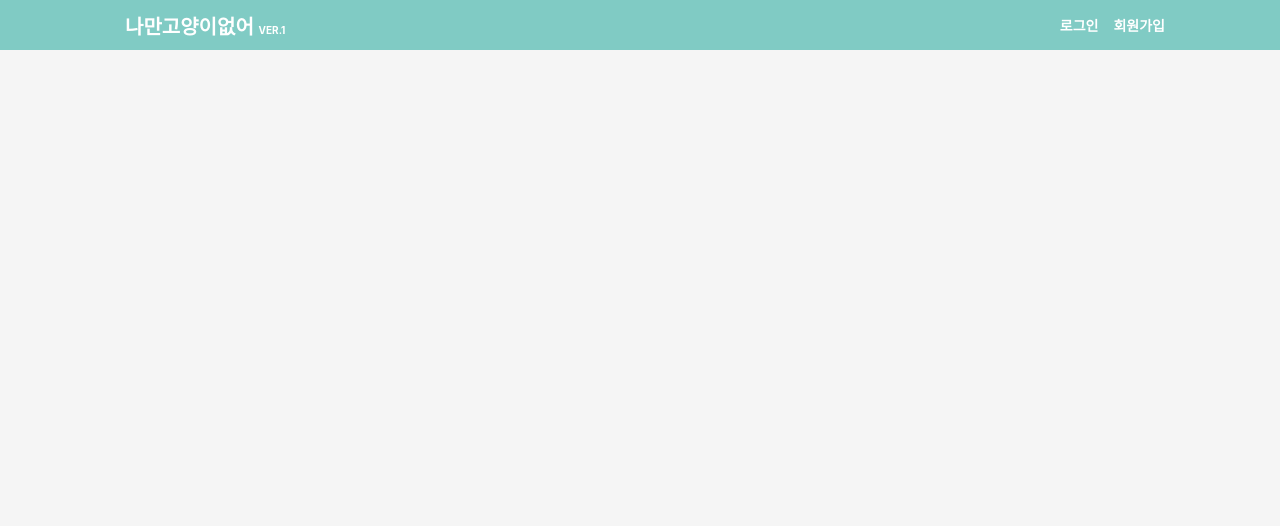
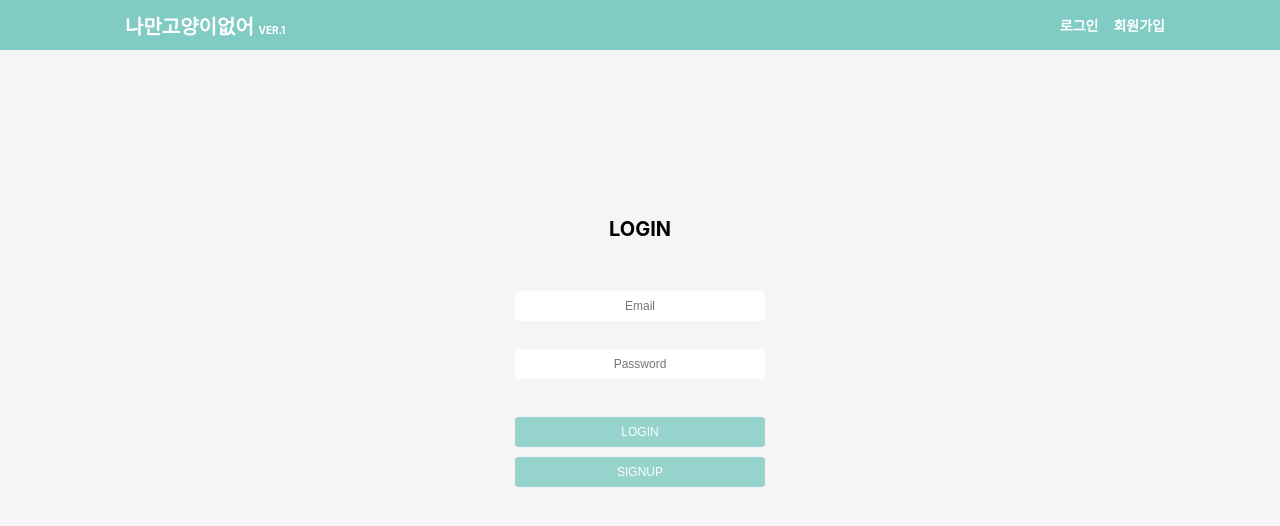
Before and after one commit to mango-universe/ihavecat-web, a React (Create React App) app: page /login in a window 1280 px wide. Shown: the top 526 px of the page. Built offline with nearby package versions, Linux system fonts and the light colour scheme.

Commit message:
Add: Login 레이아웃 / 디자인, signup Page 일부 수정

```diff
--- a/src/App.js
+++ b/src/App.js
@@ -1,14 +1,19 @@
 import Header from './pages/header';
 import Signup from './pages/signup';
+import Login from './pages/login';
 import { Route } from 'react-router-dom';
 
 const App = () => {
   return (
     <div className="App">
-      <Header></Header>
+      <Header />
+
+      <Route path="/login">
+        <Login />
+      </Route>
 
       <Route path="/signup">
-        <Signup></Signup>
+        <Signup />
       </Route>
 
     </div>
--- a/src/css/login.css
+++ b/src/css/login.css
@@ -1,7 +1,54 @@
-* {
-    box-sizing: border-box;
+.login-section {
+    width: 100%;
+    height: 100vh;
+    display: flex;
+    justify-content: center;
+    align-items: center;
 }
 
-body {
-    background-color: #f5f5f5;
+.login-form {
+    width: 500px;
+    height: 500px;
+    text-align: center;
 }
+
+.login-form__title {
+    font-size: 20px;
+    margin-bottom: 50px;
+}
+
+.login-form input {
+    outline: none;
+    border: none;
+    border-radius: 4px;
+    width: 250px;
+    height: 30px;
+    padding: 5px;
+    font-size: 12px;
+    text-align: center;
+}
+
+.login-form input:focus {
+    border: 2px solid #80cbc4;
+    background-color: #fff;
+}
+
+.login-form button {
+    display: block;
+    width: 250px;
+    height: 30px;
+    margin: 10px auto;
+    outline: none;
+    border: none;
+    background-color: #80cbc4;
+    border-radius: 4px;
+    font-size: 12px;
+    color: white;
+    font-weight: 500;
+    opacity: 0.8;
+    cursor: pointer;
+}
+
+.login-form button:hover {
+    opacity: 1;
+}
--- a/src/css/signup.css
+++ b/src/css/signup.css
@@ -4,22 +4,6 @@
 
 body {
     background-color: #f5f5f5;
-}
-
-input {
-    outline: none;
-    border: none;
-    border-radius: 4px;
-    width: 250px;
-    height: 30px;
-    padding: 5px;
-    font-size: 12px;
-    text-align: center;
-}
-
-input:focus {
-    border: 2px solid #80cbc4;
-    background-color: #fff;
 }
 
 input::placeholder {
@@ -72,6 +56,14 @@ input:-webkit-autofill {
 }
 
 .signup-item input {
+    outline: none;
+    border: none;
+    border-radius: 4px;
+    width: 250px;
+    height: 30px;
+    padding: 5px;
+    font-size: 12px;
+    text-align: center;
     margin: auto;
     margin-bottom: 5px;
 }
@@ -85,6 +77,11 @@ input:-webkit-autofill {
     transform: translate(-5px, 4px);
 }
 
+.signup-item input:focus {
+    border: 2px solid #80cbc4;
+    background-color: #fff;
+}
+
 .signup-button button {
     width: 200px;
     height: 30px;
@@ -95,6 +92,11 @@ input:-webkit-autofill {
     color: white;
     font-weight: 600;
     cursor: pointer;
+    opacity: 0.8;
+}
+
+.signup-button button:hover {
+    opacity: 1;
 }
 
 .signup-error-msg {
--- a/src/pages/login.js
+++ b/src/pages/login.js
@@ -1,2 +1,36 @@
 import React from 'react';
+import { Link } from 'react-router-dom';
+import { useForm } from 'react-hook-form';
 import './../css/login.css';
+
+const Login = () => {
+  const { register, handleSubmit, errors, setError } = useForm({
+    mode: 'onBlur'
+  });
+
+  return (
+    <section className="login-section">
+      <div className="login-form">
+        <form>
+          <h1 className="login-form__title">LOGIN</h1>
+
+          <input type="email" name="email" placeholder="Email" /><br />
+          <p className="signup-error-msg">
+                     {errors.email && errors.email.message}
+          </p><br />
+          <input type="password" name="password" placeholder="Password" /><br />
+          <p className="signup-error-msg">
+                     {errors.password && errors.password.message}
+          </p><br />
+
+          <button className="login-form__loginBtn">LOGIN</button>
+          <button className="login-form__signupBtn">
+            <Link to="/signup">SIGNUP</Link>
+          </button>
+        </form>
+      </div>
+    </section>
+  )
+}
+
+export default Login;
--- a/src/pages/signup.js
+++ b/src/pages/signup.js
@@ -64,14 +64,14 @@ const Signup = () => {
 
     let profilePreview = null;
 
-    if (file !== ''){
+    if (file !== '') {
         profilePreview = <img className='signup-item__profile' src={profileURL} alt="user-profile" />
     } else {
         profilePreview = <img className='signup-item__profile' src='/images/user-default.png' alt="user-profile" />
     }
 
     return(
-        <section>
+        <section className="signup-section">
             <form className="signup" onSubmit={ handleSubmit(onSubmit) }>
                 <h1 className="signup-title">REGISTER</h1>
 
```
